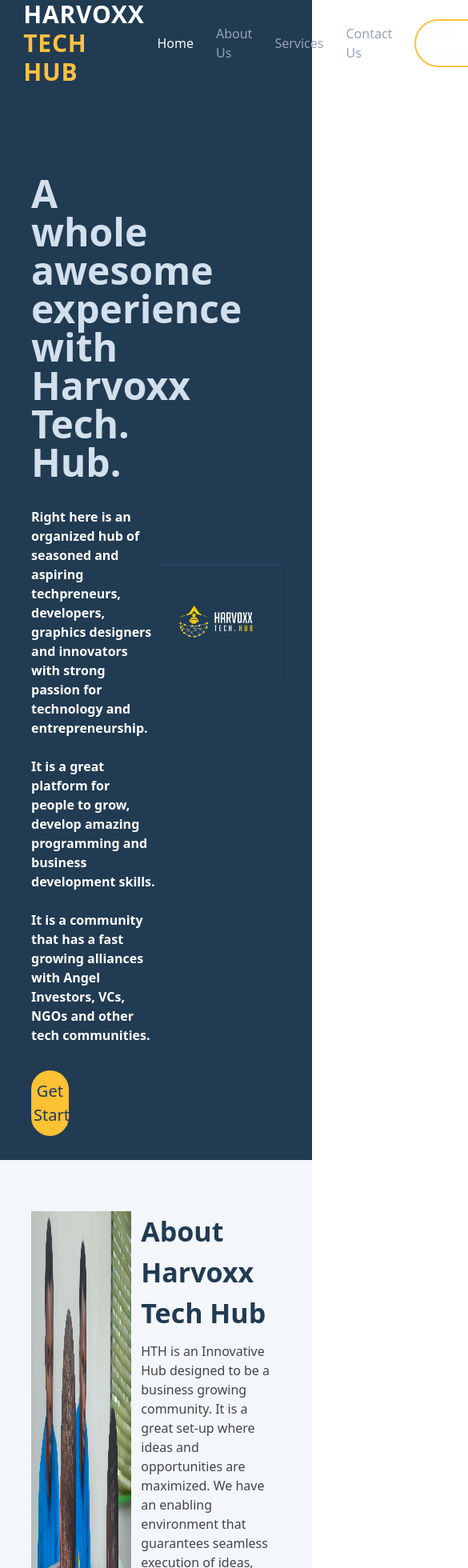
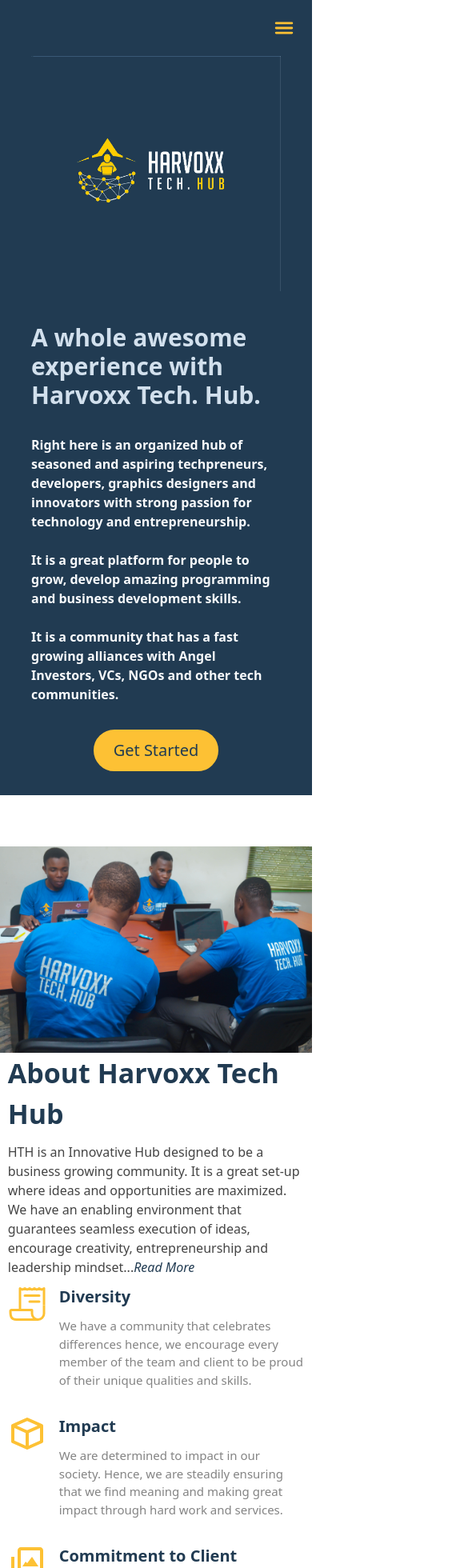
Before and after one commit to AustinUche/Harvoxx-Web-With-React, a React (Create React App) app: page / in a window 390 px wide. Shown: the top 1960 px of the page at 80% size, 585 px wide, since content can reach past the window. Built offline with nearby package versions, Linux system fonts and the light colour scheme; the HTML template or start-up script is replaced by a standard one.

Commit message:
finished working on the header, hero and about section

```diff
--- a/public/index.html
+++ b/public/index.html
@@ -3,7 +3,7 @@
   <head>
     <meta charset="utf-8" />
     <link rel="icon" href="%PUBLIC_URL%/favicon.ico" />
-    <meta name="viewport" content="width=device-width, initial-scale=1" />
+    <meta name="viewport" content="width=device-width, initial-scale=1, minimum-scale=1.0" />
     <meta name="theme-color" content="#000000" />
     <meta
       name="description"
--- a/src/App.css
+++ b/src/App.css
@@ -4,3 +4,17 @@
   box-sizing:border-box;
   scroll-behavior: smooth;
 }
+::-webkit-scrollbar {
+  width: 4px;
+}
+
+::-webkit-scrollbar-track {
+  background: #f1f1f1;
+}
+
+::-webkit-scrollbar-thumb {
+  background: #ffa500;
+}
+::-webkit-scrollbar-button {
+  display: none;
+}
--- a/src/components/About.jsx
+++ b/src/components/About.jsx
@@ -4,12 +4,12 @@
 
 const About = () => {
   return (
-    <div className="w-full bg-[#f3f7fb]">
-      <div className="w-[80%] m-auto flex py-16">
-        <div className="flex justify-center w-[40%] mr-[4%]">
-          <img src={about} className="w-full bg-contain" />
+    <div className="w-full bg-gradient-to-r from-bg-white to-bg-gradWhite1">
+      <div className="w-full lg:w-[80%] m-auto flex flex-col  lg:flex-row py-16">
+        <div className="flex justify-center w-full lg:w-[40%] mr-[4%]">
+          <img src={about} alt="about" className="w-full bg-contain" />
         </div>
-        <div className="flex flex-wrap w-[56%]">
+        <div className="flex flex-wrap w-[95%] m-auto lg:w-[56%]">
           <h3 className="text-[34px] text-[#213b52] font-bold mb-[10px] ">
             About Harvoxx Tech Hub
           </h3>
@@ -18,12 +18,12 @@
             community. It is a great set-up where ideas and opportunities are
             maximized. We have an enabling environment that guarantees seamless
             execution of ideas, encourage creativity, entrepreneurship and
-            leadership mindset...{" "}
+            leadership mindset...
             <a href="read" className="text-[#213b52] italic">
               Read More
             </a>
           </p>
-          <div className="flex w-full flex-wrap">
+          <div className="flex flex-col lg:flex-row w-full flex-wrap">
             {Abouts.map((item) => (
               <AboutContents key={item.id} item={item} />
             ))}
@@ -35,9 +35,9 @@
 
   function AboutContents({ item }) {
     return (
-      <div className="w-[50%] flex justify-center gap-5">
-        <div className="w-1/4 text-[30px] text-[#fdc134]">{item.icon}</div>
-        <div className="w-3/4 ">
+      <div className="w-full lg:w-[50%] flex justify-center mb-8">
+        <div className="mr-[16px] text-[48px] text-[#fdc134]">{item.icon}</div>
+        <div>
           <h4 className="text-[20px] mb-[10px] text-[#213b52] font-bold">{item.label}</h4>
           <p className="text-[15px] text-[#848484]">{item.content}</p>
         </div>
--- a/src/components/Header.jsx
+++ b/src/components/Header.jsx
@@ -1,13 +1,14 @@
 import React from "react";
+import { IoMenu } from "react-icons/io5";
 
 const Header = () => {
   return (
-    <div className="lg:w-full bg-[#213b52]">
-      <div className="w-[85%] flex justify-between items-center m-auto">
-        <h1 className="text-3xl font-bold tracking-wide text-[#FFFFFF]">
-          HARVOXX <span className="text-[#FDC141]">TECH HUB</span>
+    <div className="lg:w-full bg-background max-w-full">
+      <div className="w-full lg:w-[85%] flex justify-between items-center m-auto">
+        <h1 className="hidden lg:block text-3xl font-bold tracking-wide text-white">
+          HARVOXX <span className="text-orange">TECH HUB</span>
         </h1>
-        <ul className="flex m-4">
+        <ul className="hidden lg:flex m-4">
           <li className="list-none flex justify-between items-center gap-7">
             <a href="home" className="text-base text-slate-50">
               Home
@@ -23,12 +24,13 @@
             </a>
             <a
               href="get-started"
-              className="rounded-full border-[2px] text-slate-50 px-6 py-1 border-[#fdc141]"
+              className="rounded-full border-[2px] text-slate-50 px-6 py-1 border-orange"
             >
               Get Started
             </a>
           </li>
         </ul>
+        <IoMenu className="fixed lg:hidden right-5 top-5 text-3xl text-orange font-extrabold " />
       </div>
     </div>
   );
--- a/src/components/Hero.jsx
+++ b/src/components/Hero.jsx
@@ -3,13 +3,13 @@
 
 const Hero = () => {
   return (
-    <div className="lg:w-full bg-[#213b52]">
-      <div className="w-4/5 m-auto flex py-[30px]">
-        <div className="w-1/2 flex flex-col pt-20 gap-y-8">
-          <h1 className="text-5xl font-extrabold text-[#D2E0ED]">
+    <div className="lg:w-full bg-background">
+      <div className="w-4/5 m-auto flex flex-col-reverse lg:flex-row py-[30px]">
+        <div className="w-full lg:w-1/2 flex flex-col pt-10 lg:pt-20 gap-y-8 items-center lg:items-start">
+          <h1 className="text-3xl lg:text-5xl font-extrabold text-h1Color">
             A whole awesome experience with Harvoxx Tech. Hub.
           </h1>
-          <p className="text-[#FFFFFF]  text-[16px] font-semibold">
+          <p className="text-slate-50  text-[16px] font-semibold">
             Right here is an organized hub of seasoned and aspiring
             techpreneurs, developers, graphics designers and innovators with
             strong passion for technology and entrepreneurship.
@@ -22,13 +22,13 @@
           </p>
           <a
             href="getstarted"
-            className="rounded-full border-[3px] text-[20px] font-medium py-2 bg-[#FDC134] w-[30%] text-center border-[#FDC134] text-[#213B52] hover:bg-transparent hover:text-[#D2E0ED]"
+            className="rounded-full border-[3px] text-[20px] font-medium py-2 bg-orange w-[50%] lg:w-[30%] text-center border-orange text-background hover:bg-transparent hover:text-h1Color"
           >
             Get Started
           </a>
         </div>
-        <div className="w-1/2 flex items-center">
-          <img src={harvoxx} />
+        <div className="w-full lg:w-1/2 flex items-center pt-10">
+          <img src={harvoxx} alt=""/>
         </div>
       </div>
     </div>
--- a/src/components/data.jsx
+++ b/src/components/data.jsx
@@ -1,30 +1,33 @@
+import { IoReceiptOutline, IoShieldOutline } from "react-icons/io5"
+import { BiCube, BiImages } from "react-icons/bi"
+
 export const Abouts = [
   {
     id: "diversity",
     label: "Diversity",
     content:
       "We have a community that celebrates differences hence, we encourage every member of the team and client to be proud of their unique qualities and skills.",
-    icon: "iCON",
+    icon: <IoReceiptOutline />,
   },
   {
     id: "impact",
     label: "Impact",
     content:
       "We are determined to impact in our society. Hence, we are steadily ensuring that we find meaning and making great impact through hard work and services.",
-    icon: "iCON",
+    icon: <BiCube />,
   },
   {
     id: "commitment",
     label: "Commitment to Client",
     content:
       "Here, we believe that commitment to client is an essential ingredient for success. We are willing to go above and beyond to deliver and satisfy our clients",
-    icon: "iCON",
+    icon: <BiImages />
   },
   {
     id: "integrity",
     label: "Integrity",
     content:
       "We stay true to our culture and words. We uphold principles and processes that will earn us trust and respect from our clients.",
-    icon: "iCON",
+    icon: <IoShieldOutline />
   },
 ];
--- a/src/index.css
+++ b/src/index.css
@@ -1,18 +1,3 @@
 @tailwind base;
 @tailwind components;
 @tailwind utilities;
-
-::-webkit-scrollbar {
-  width: 4px;
-}
-
-::-webkit-scrollbar-track {
-  background: #f1f1f1;
-}
-
-::-webkit-scrollbar-thumb {
-  background: #ffa500;
-}
-::-webkit-scrollbar-button {
-  display: none;
-}
--- a/tailwind.config.js
+++ b/tailwind.config.js
@@ -2,8 +2,8 @@
 module.exports = {
   content: ["./src/**/*.{js,jsx,ts,tsx}"],
   theme: {
-    extend: {},
-    color: {
+    extend: {
+      colors: {
         transparent: "transparent",
         currentColor: "currentColor",
         background: "#213b52",
@@ -15,5 +15,6 @@
         paraColor: "#848484",
       },
     },
+  },
   plugins: [],
 };
```
Lines whose indentation alone changed are shown as unchanged.
